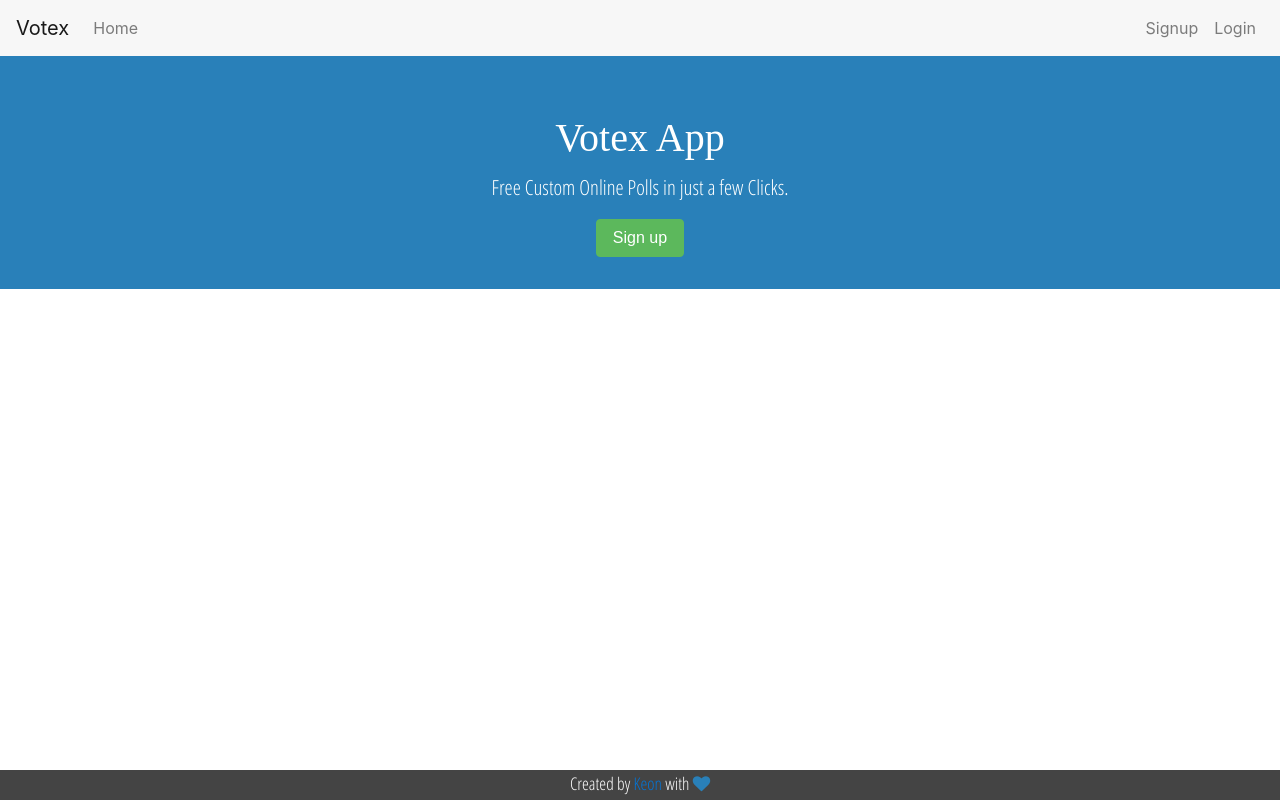
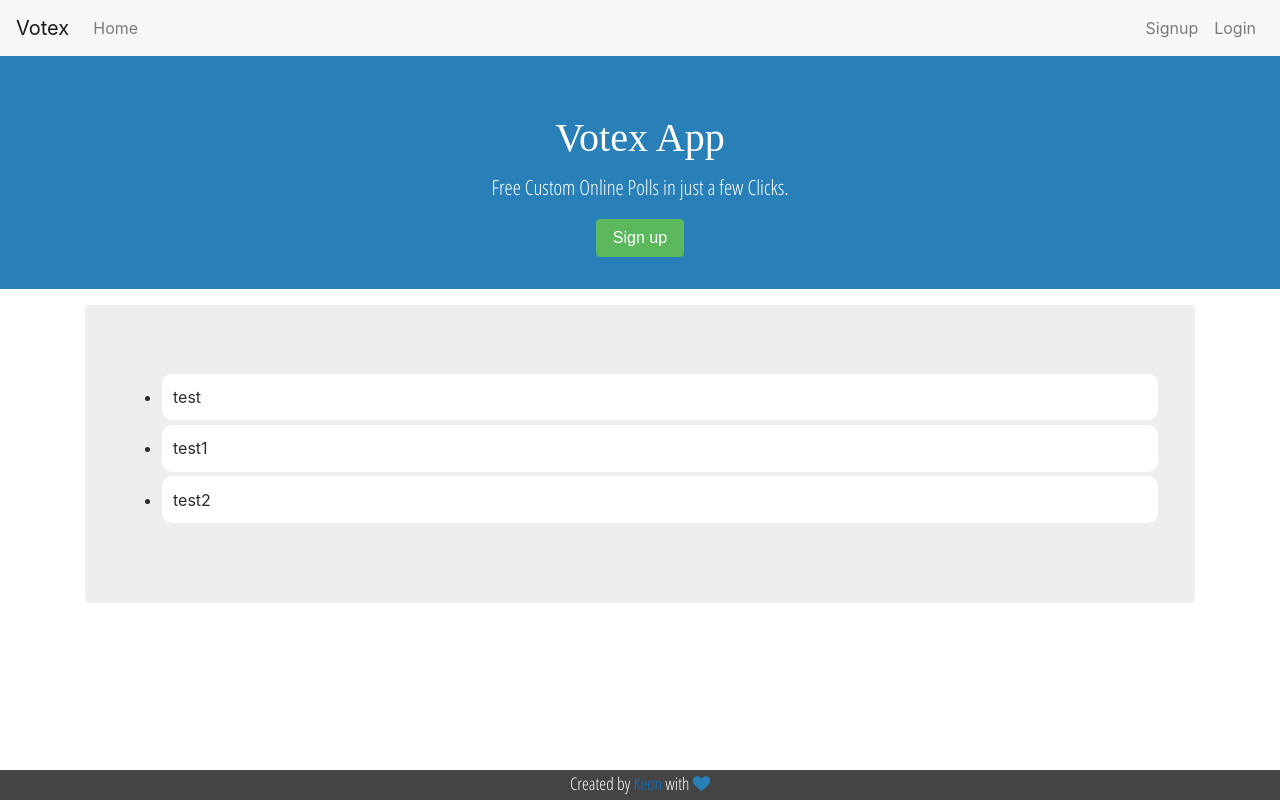
Before and after one commit to keonsam/Voting-app, a React app: page /#/EditPoll in a window 1280 px wide. Built offline with nearby package versions, Linux system fonts and the light colour scheme; no server answers; a web font is replaced by a local one.

Commit message:
chart commit

```diff
--- a/src/app/components/App.js
+++ b/src/app/components/App.js
@@ -9,6 +9,7 @@ import { Signup } from "./Signup";
 import { Login } from "./Login";
 import { Footer } from "./Footer";
 import {PollCreation} from "./PollCreation";
+import {EditPoll} from "./EditPoll";
 
 export class App extends React.Component{
   constructor(props){
@@ -61,6 +62,7 @@ componentDidMount() {
         <Route path="/Signup"  render={() => <Signup appUpdate={this.handleUpdate}/> }/>
         <Route path="/Login" render={() => <Login appUpdate={this.handleUpdate}/> }/>
         <Route path="/PollCreation" component={PollCreation}/>
+        <Route path="/EditPoll" component={EditPoll}/>
         <Footer/>
       </div>
   </HashRouter>
--- a/src/app/components/Banner.js
+++ b/src/app/components/Banner.js
@@ -1,8 +1,20 @@
 import React from "react";
+import { Redirect} from "react-router-dom";
 
 export class Banner extends React.Component{
   constructor(props){
     super(props);
+    this.state = {
+      part: '',
+      triggerRedirect: false
+    }
+    this.handleClick = this.handleClick.bind(this);
+  }
+  handleClick(e){
+    this.setState({
+      part: "/"+e.target.name,
+      triggerRedirect: true
+    });
   }
   render() {
     return(
@@ -10,6 +22,10 @@ export class Banner extends React.Component{
        <h2>Votex App</h2>
        <p>Free Custom Online Polls in just a few Clicks.</p>
        {!this.props.login && <button className="btn btn-success">Sign up</button>}
+       {this.props.login && <div><button name="PollCreation" className="btn btn-success" onClick={this.handleClick}>New Poll</button>
+       <button name="EditPoll" className="btn btn-info" onClick={this.handleClick}>My Polls</button>
+         </div>}
+      {this.state.triggerRedirect && <Redirect to={this.state.part}/>}
     </div>
     );
   }
--- /dev/null
+++ b/src/app/components/EditPoll.js
@@ -0,0 +1,20 @@
+import React from "react";
+
+export class EditPoll extends React.Component {
+  constructor(props){
+  super(props)
+}
+render() {
+  return(
+    <div className="container">
+    <div className="jumbotron">
+    <ul>
+    <li>test</li>
+    <li>test1</li>
+    <li>test2</li>
+    </ul>
+    </div>
+    </div>
+  );
+}
+}
--- a/src/app/components/PollCreation.js
+++ b/src/app/components/PollCreation.js
@@ -21,8 +21,9 @@ export class PollCreation extends React.Component{
  }
  render() {
    return (
-     <div className="jumbotron ng-scope">
-     <h1>Create your Poll!</h1>
+     <div className="container">
+     <div className="jumbotron">
+     <h4>Create your Poll!</h4>
      <form onSubmit={this.onSubmit}>
      <label htmlFor="Enter Title">Title:</label>
      <br/>
@@ -35,6 +36,7 @@ export class PollCreation extends React.Component{
      <button className="btn btn-primary" type="submit">Create Poll</button>
      </form>
      </div>
+     </div>
    );
  }
 }
--- a/src/css/main.scss
+++ b/src/css/main.scss
@@ -13,7 +13,18 @@ html,body {
   background-color: #e7e7e7 !important;
 
 }
-
+.jumbotron {
+  margin: {
+    top: 2vh;
+    bottom: 2vh;
+  }
+  li {
+    background: white;
+    padding: .7em;
+    border-radius: 10px;
+    margin: .3em;
+  }
+}
 .banner {
   background-color: $blue;
   color: white;
```
Also changed, not shown: src/app/components/Polls.js (added), 2 other files (tests, documents, lock files or other folders).
